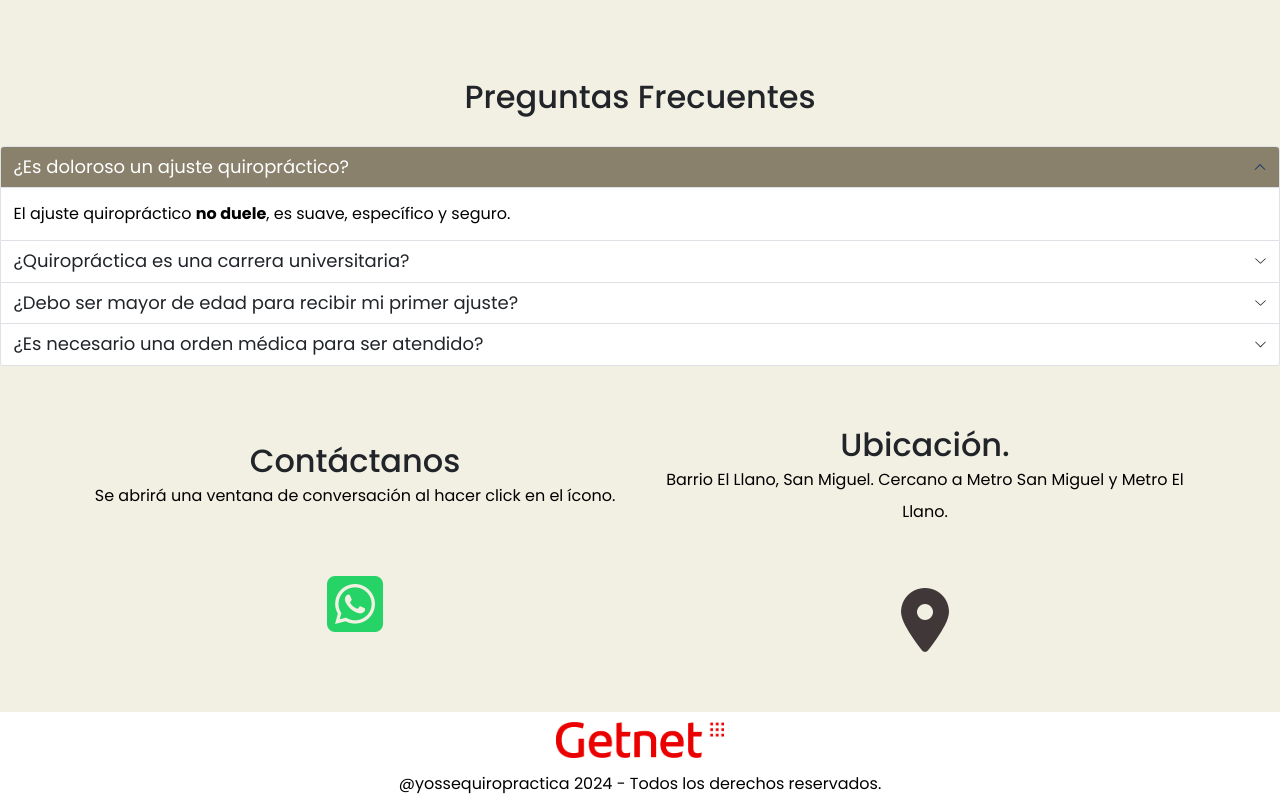
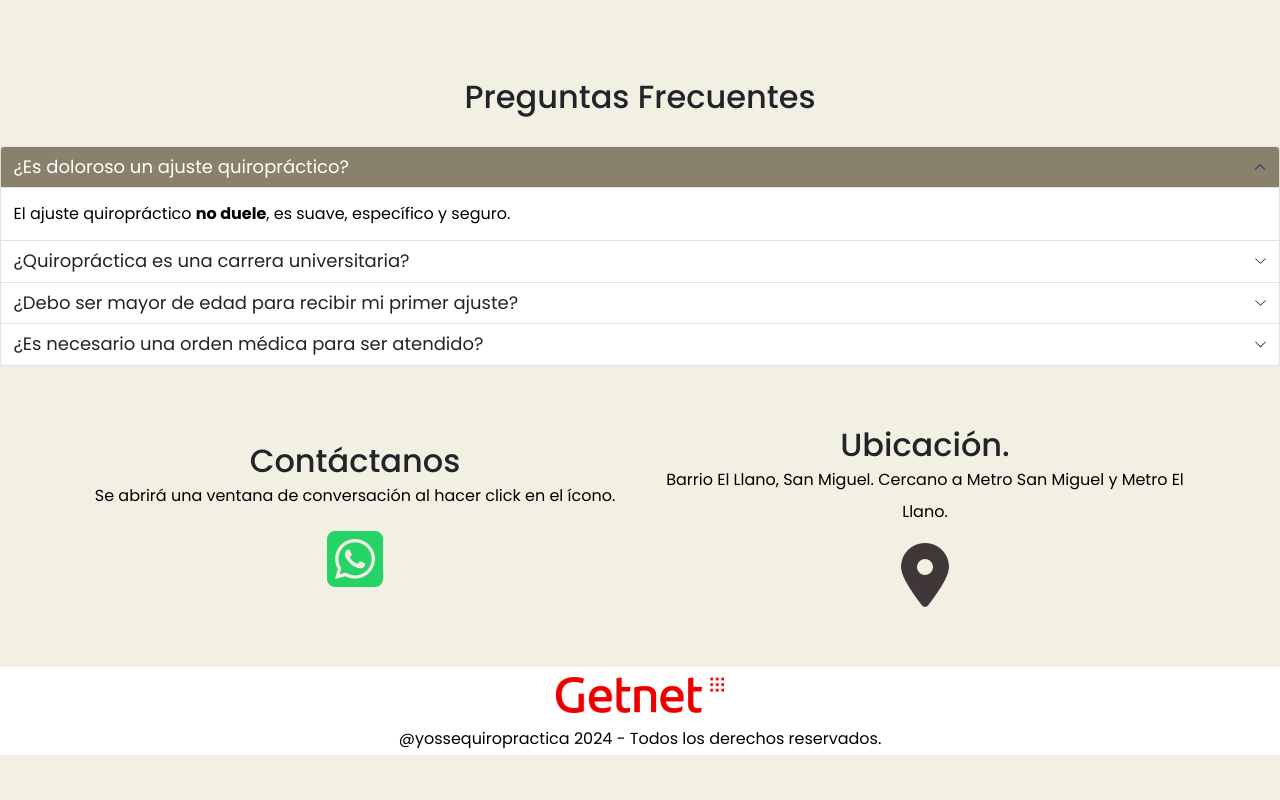
Before and after one commit to notdanielrojas/landing_page_yossequiropractica, a plain HTML site: page index.html in a window 1280 px wide. Shown: the part 2198-2998 px from the top of the page. After the commit the page ends 2953 px from the top, so only its background shows below. Drawn offline with nearby package versions, Linux system fonts and the light colour scheme.

Commit message:
padding fixed

```diff
--- a/index.html
+++ b/index.html
@@ -378,7 +378,7 @@
               href="https://wa.me/56982292855"
               target="_blank"
               ><i
-                class="fa-brands fa-square-whatsapp fa-4x my-5 py-5"
+                class="fa-brands fa-square-whatsapp fa-4x mt-4 mb-5 pb-5"
                 style="color: #25d366"
               ></i
             ></a>
@@ -390,7 +390,7 @@
               Llano.
             </p>
             <i
-              class="fa-solid fa-location-dot fa-4x my-5 py-5"
+              class="fa-solid fa-location-dot fa-4x mt-4 mb-5 pb-5"
               style="color: #3f3738"
             ></i>
           </div>
```
